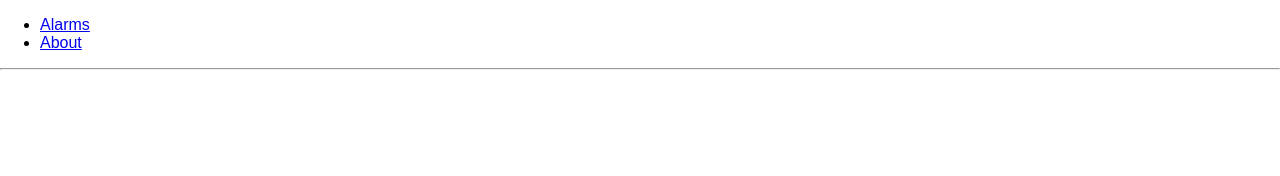
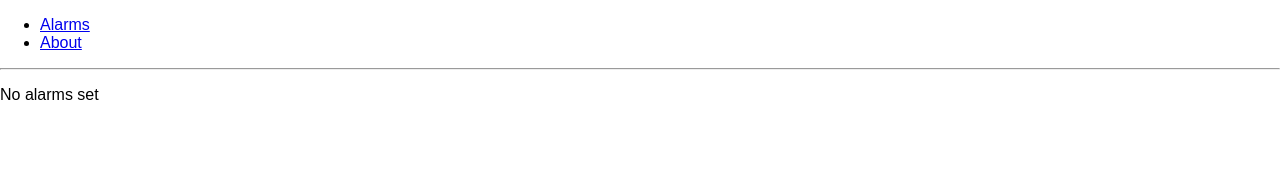
Before and after one commit to dimapaloskin/alarm-typical-react, a React (Create React App) app: page / in a window 1280 px wide. Shown: the top 176 px of the page. Built offline with nearby package versions, Linux system fonts and the light colour scheme.

Commit message:
Check for case of no alarms

```diff
--- a/src/components/AlarmList.js
+++ b/src/components/AlarmList.js
@@ -1,6 +1,10 @@
 import React from 'react';
 
 const AlarmList = ({ alarms = [] }) => {
+  if (alarms.length === 0) {
+    return <p>No alarms set</p>;
+  }
+
   return (
     <ul>
       {alarms.map(alarm => <li>{alarm}</li>)}
```
